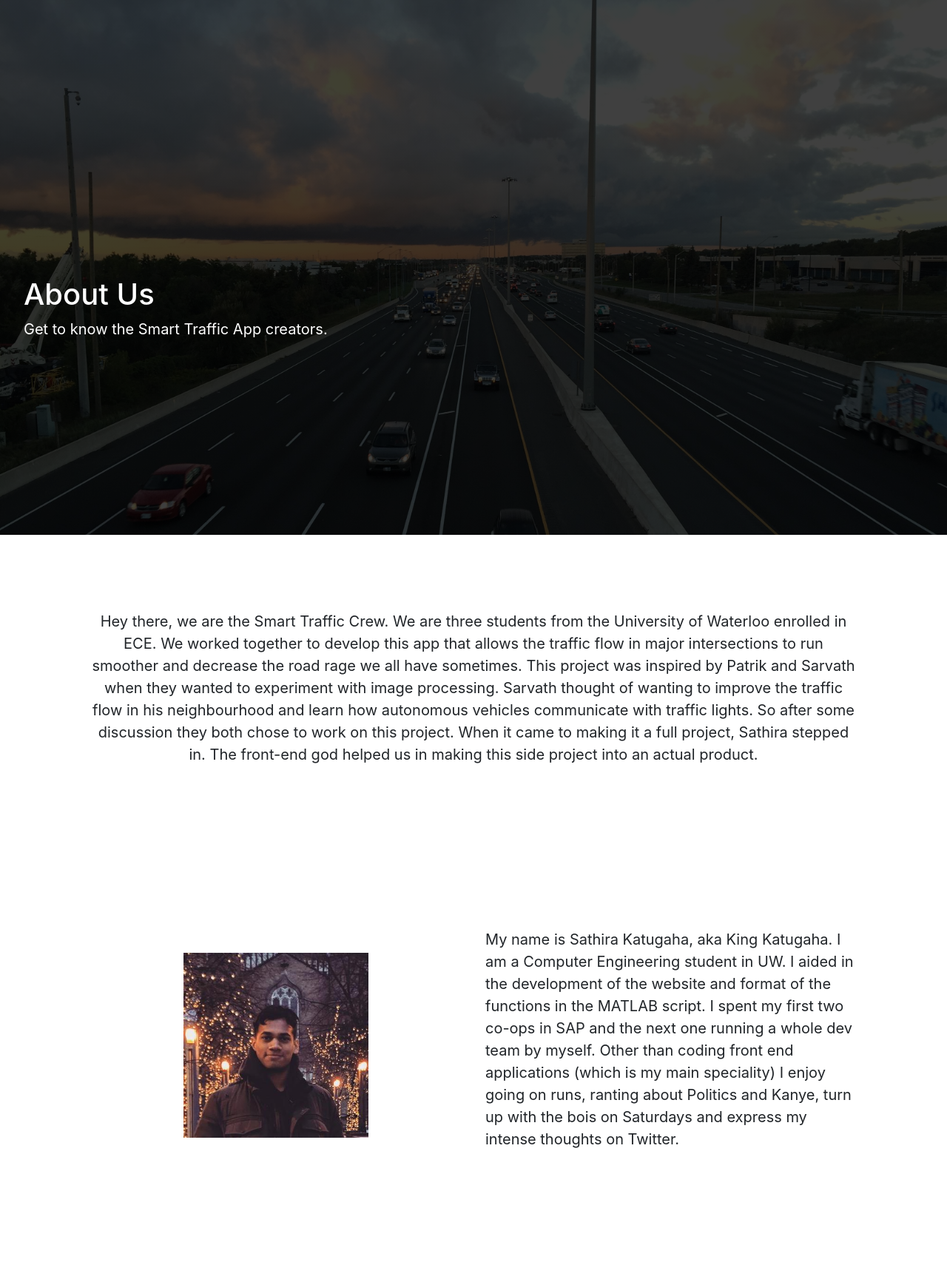
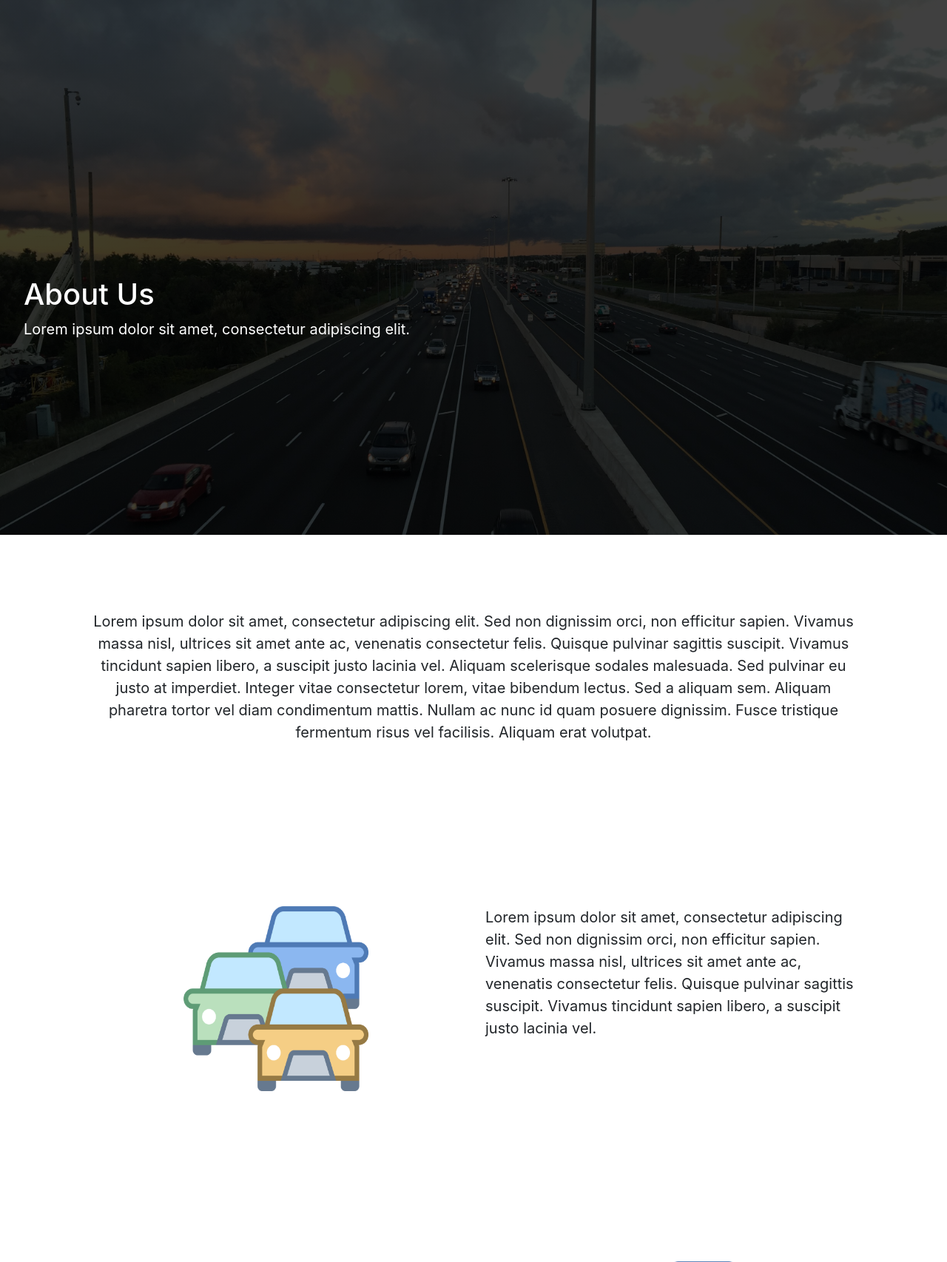
Before and after one commit to SarvathSharma/Smart-Traffic-Control-System, a Flask app: page /aboutus in a window 1280 px wide. Shown: the part 77-1783 px from the top of the page at 74% size. Run offline with Flask 2, Linux system fonts and the light colour scheme; some libraries are stand-ins or nearby versions.

Commit message:
fixed merge conflicts

```diff
--- a/static/styles/aboutus.css
+++ b/SmartTrafficApp/static/styles/aboutus.css
@@ -7,6 +7,7 @@
   display: flex;
   padding-top: 128px;
 }
+
 
 .heading-text {
   width: calc(200% / 3);
--- /dev/null
+++ b/SmartTrafficApp/templates/aboutus.html
@@ -0,0 +1,45 @@
+{% extends "layout.html" %} {% block content %}
+<div>
+  <div class="intro-card">
+    <div class="heading-text">
+      <h1>
+        About Us
+      </h1>
+      <p>
+        Lorem ipsum dolor sit amet, consectetur adipiscing elit.
+      </p>
+    </div>
+  </div>
+  <div class="centered-text">
+    <p>
+      Lorem ipsum dolor sit amet, consectetur adipiscing elit. Sed non dignissim
+      orci, non efficitur sapien. Vivamus massa nisl, ultrices sit amet ante ac,
+      venenatis consectetur felis. Quisque pulvinar sagittis suscipit. Vivamus
+      tincidunt sapien libero, a suscipit justo lacinia vel. Aliquam scelerisque
+      sodales malesuada. Sed pulvinar eu justo at imperdiet. Integer vitae
+      consectetur lorem, vitae bibendum lectus. Sed a aliquam sem. Aliquam
+      pharetra tortor vel diam condimentum mattis. Nullam ac nunc id quam
+      posuere dignissim. Fusce tristique fermentum risus vel facilisis. Aliquam
+      erat volutpat.
+    </p>
+  </div>
+  <div class="two-column-left">
+      <img class="about-us-image"  src="/static/pictures/cars.png">
+      <p class="aboutus-description">
+        Lorem ipsum dolor sit amet, consectetur adipiscing elit. Sed non dignissim
+        orci, non efficitur sapien. Vivamus massa nisl, ultrices sit amet ante ac,
+        venenatis consectetur felis. Quisque pulvinar sagittis suscipit. Vivamus
+        tincidunt sapien libero, a suscipit justo lacinia vel.
+      </p>
+  </div>
+  <div class="two-column-right">
+    <img class="about-us-image" src="/static/pictures/cars.png" >
+    <p class="aboutus-description">
+      Lorem ipsum dolor sit amet, consectetur adipiscing elit. Sed non dignissim
+      orci, non efficitur sapien. Vivamus massa nisl, ultrices sit amet ante ac,
+      venenatis consectetur felis. Quisque pulvinar sagittis suscipit. Vivamus
+      tincidunt sapien libero, a suscipit justo lacinia vel.
+    </p>
+</div>
+</div>
+{% endblock content %}
--- /dev/null
+++ b/SmartTrafficApp/templates/index.html
@@ -0,0 +1,5 @@
+{% extends "layout.html" %}
+
+{% block content %}
+    <h1>Upload a video and see the resulting traffic monitoring!</h1>
+{% endblock content %}
--- /dev/null
+++ b/pipelineIntegration/finalData.csv
@@ -0,0 +1 @@
+12,5,3,2,18,0
--- a/vehicleDetection/finalData.csv
+++ /dev/null
@@ -1 +0,0 @@
-12,13,15,6,21,13
```
Also changed, not shown: SmartTrafficApp/SmartTrafficApp.py (renamed from SmartTrafficApp.py), SmartTrafficApp/static/pictures/car.png (renamed from static/pictures/car.png), SmartTrafficApp/static/pictures/cars.png (renamed from static/pictures/cars.png), SmartTrafficApp/static/pictures/traffic-light.png (renamed from static/pictures/traffic-light.png), SmartTrafficApp/static/pictures/traffic.jpg (renamed from static/pictures/traffic.jpg), SmartTrafficApp/static/styles/index.css (deleted), SmartTrafficApp/static/styles/layout.css (renamed from static/styles/layout.css), SmartTrafficApp/templates/layout.html (renamed from templates/layout.html), static/pictures/sathira.jpeg (deleted), static/pictures/smart-traffic.jpg (deleted), 3 other files.
